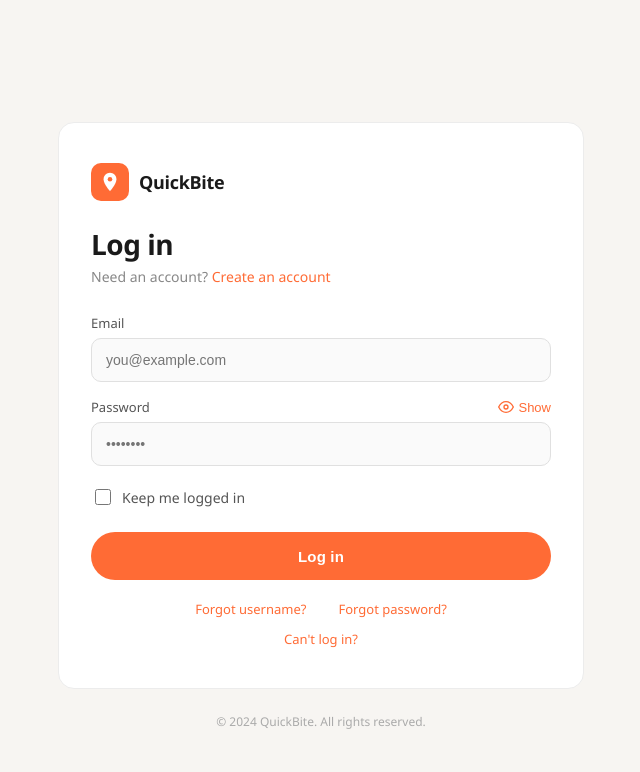
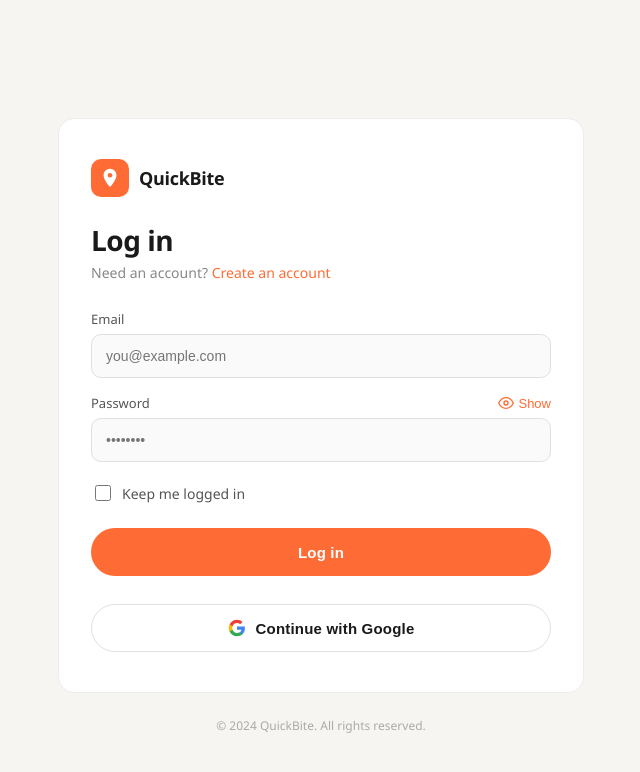
Before and after one commit to zydneybelia/QuickBite_Belia, a React (Create React App) app in the folder web/: page /login in a window 1280 px wide. Shown: the top 772 px of the page, without its empty margins (319-959 px from the left). Built offline with nearby package versions, Linux system fonts and the light colour scheme.

Commit message:
modified login

```diff
--- a/web/src/components/Login.jsx
+++ b/web/src/components/Login.jsx
@@ -188,16 +188,22 @@
           >
             {loading ? "Logging in..." : "Log in"}
           </button>
+
+          {/* Google Login Button */}
+          <button
+            type="button"
+            style={styles.googleBtn}
+            onClick={() => alert("Google login integration coming soon")}
+          >
+            <svg width="18" height="18" viewBox="0 0 24 24" fill="none">
+              <path d="M22.56 12.25c0-.78-.07-1.53-.2-2.25H12v4.26h5.92c-.26 1.37-1.04 2.53-2.21 3.31v2.77h3.57c2.08-1.92 3.28-4.74 3.28-8.09z" fill="#4285F4"/>
+              <path d="M12 23c2.97 0 5.46-.98 7.28-2.66l-3.57-2.77c-.98.66-2.23 1.06-3.71 1.06-2.86 0-5.29-1.93-6.16-4.53H2.18v2.84C3.99 20.53 7.7 23 12 23z" fill="#34A853"/>
+              <path d="M5.84 14.09c-.22-.66-.35-1.36-.35-2.09s.13-1.43.35-2.09V7.07H2.18C1.43 8.55 1 10.22 1 12s.43 3.45 1.18 4.93l2.85-2.22.81-.62z" fill="#FBBC05"/>
+              <path d="M12 5.38c1.62 0 3.06.56 4.21 1.64l3.15-3.15C17.45 2.09 14.97 1 12 1 7.7 1 3.99 3.47 2.18 7.07l3.66 2.84c.87-2.6 3.3-4.53 6.16-4.53z" fill="#EA4335"/>
+            </svg>
+            Continue with Google
+          </button>
         </form>
-
-        {/* Footer links */}
-        <div style={styles.footerLinks}>
-          <a href="/forgot-username" style={styles.link}>Forgot username?</a>
-          <a href="/forgot-password" style={styles.link}>Forgot password?</a>
-        </div>
-        <div style={styles.centeredLink}>
-          <a href="/cant-login" style={styles.link}>Can't log in?</a>
-        </div>
       </div>
 
       {/* Bottom copyright */}
@@ -361,6 +367,23 @@
     letterSpacing: "0.2px",
     transition: "background 0.2s, transform 0.1s",
   },
+  googleBtn: {
+    marginTop: "12px",
+    height: "48px",
+    background: "#ffffff",
+    color: "#1a1a1a",
+    border: "1.5px solid #e0e0e0",
+    borderRadius: "999px",
+    fontSize: "15px",
+    fontWeight: "600",
+    letterSpacing: "0.2px",
+    cursor: "pointer",
+    display: "flex",
+    alignItems: "center",
+    justifyContent: "center",
+    gap: "10px",
+    transition: "background 0.2s, border-color 0.2s",
+  },
   footerLinks: {
     display: "flex",
     justifyContent: "center",
```
